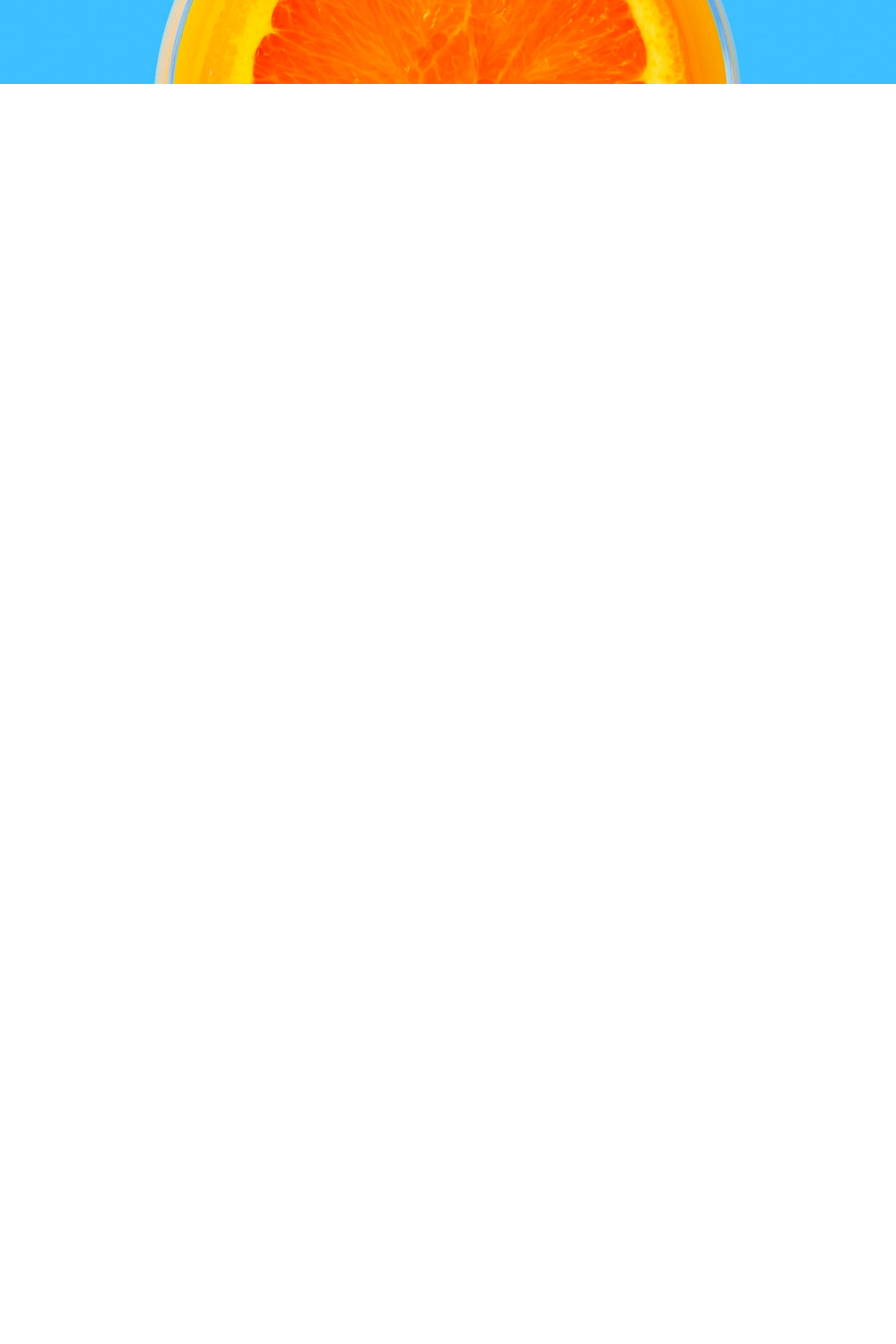
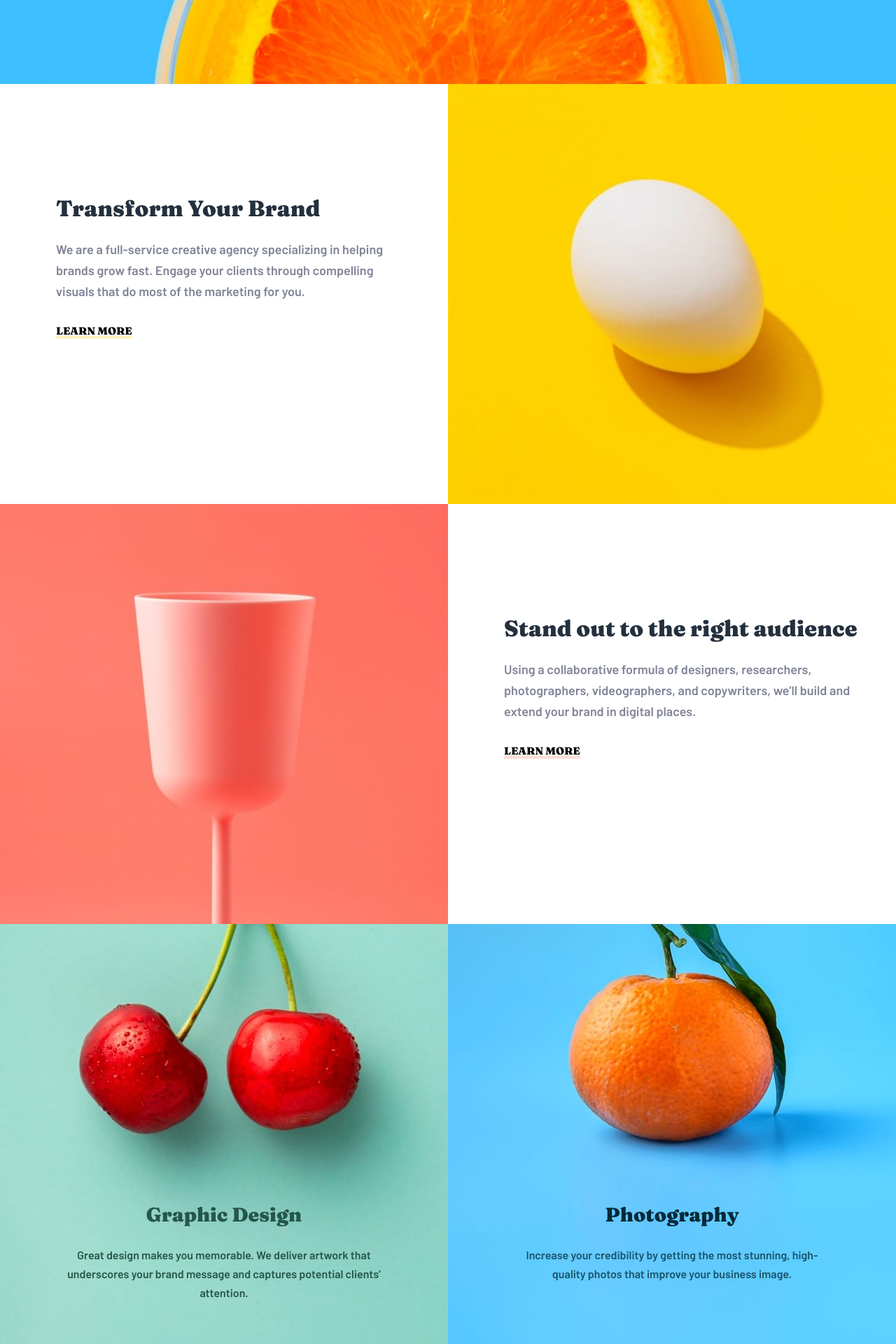
Before and after one commit to aryan2000sp/Sunnyside-Agency-Webpage, a React (Create React App) app: page / in a window 1280 px wide. Shown: the part 680-2600 px from the top of the page at 70% size. Before the commit the page ends 800 px from the top, so only its background shows below. Built offline with nearby package versions, Linux system fonts and the light colour scheme.

Commit message:
Added responsive main section to the page

```diff
--- a/src/App.js
+++ b/src/App.js
@@ -1,10 +1,12 @@
 import React from "react";
 import "./scss/main.scss";
 import Header from "./Header";
+import UpperMain from "./UpperMain";
 function App() {
   return (
     <>
       <Header />
+      <UpperMain />
     </>
   );
 }
--- /dev/null
+++ b/src/UpperMain.jsx
@@ -0,0 +1,68 @@
+import React from "react";
+
+const UpperMain = () => {
+  return (
+    <main className="main-section">
+      {/* This is the top article */}
+      <article className="item1 item flex flex-col">
+        <section className="col image-col1"></section>
+        <section className="col info-col1">
+          <div className="info-div1">
+            <h1>Transform Your Brand</h1>
+            <p>
+              We are a full-service creative agency specializing in helping
+              brands grow fast. Engage your clients through compelling visuals
+              that do most of the marketing for you.
+            </p>
+
+            <h2>LEARN MORE</h2>
+          </div>
+        </section>
+      </article>
+
+      {/* This is the second article of the page */}
+      <article className="item2 item flex flex-col">
+        <section className="col image-col2"></section>
+
+        <section className="col info-col2">
+          <div className="info-div2">
+            <h1>Stand out to the right audience</h1>
+
+            <p>
+              Using a collaborative formula of designers, researchers,
+              photographers, videographers, and copywriters, we’ll build and
+              extend your brand in digital places.
+            </p>
+
+            <h2>LEARN MORE</h2>
+          </div>
+        </section>
+      </article>
+
+      {/* This is third article with image on them */}
+      <article className="item3 item flex-col">
+        <section className="image-col3 info-col3">
+          <div className="info-div3">
+            <h1>Graphic Design</h1>
+            <p>
+              Great design makes you memorable. We deliver artwork that
+              underscores your brand message and captures potential clients’
+              attention.
+            </p>
+          </div>
+        </section>
+        <section className="image-col4 info-col4">
+          <div className="info-div4">
+            <h1>Photography</h1>
+            <p>
+              Increase your credibility by getting the most stunning,
+              high-quality photos that improve your business image.
+            </p>
+          </div>
+        </section>
+      </article>
+    </main>
+  );
+};
+
+export default UpperMain;
--- a/src/scss/_mixin.scss
+++ b/src/scss/_mixin.scss
@@ -1,16 +1,16 @@
 // Create a map for viewport breakpoints
-// 600px, 767px, 1440px
+// 600px, 840px, 1300px
 $breakpoints-up: (
   "medium": "37.5em",
-  "large": "47.9375em",
-  "x-large": "90em",
+  "large": "52.5em",
+  "x-large": "81.25em",
 );
 
-// 330px, 767px, 1439px
+// 330px, 840px, 1300px
 $breakpoints-down: (
   "small": "20.625em",
-  "medium": "47.9375em",
-  "large": "89.9375em",
+  "medium": "52.5em",
+  "large": "81.25em",
 );
 
 @mixin breakpoint-up($size) {
--- /dev/null
+++ b/src/scss/_upper_main.scss
@@ -0,0 +1,217 @@
+.main-section {
+  .image-col1 {
+    background-image: url(../images/mobile/image-transform.jpg);
+    background-position: center;
+    background-size: cover;
+    min-height: 312px;
+  }
+
+  .info-div1 {
+    text-align: center;
+    margin: 4rem 1.5rem;
+    > h1 {
+      font-family: "Fraunces", serif;
+      font-size: 32px;
+      font-weight: 900;
+      margin-bottom: 1.5rem;
+      color: hsla(211, 26%, 19%, 1);
+    }
+    > p {
+      font-size: 18px;
+      font-family: "Barlow", sans-serif;
+      color: $dark-grayish-blue;
+      line-height: 30px;
+      font-weight: 600;
+    }
+    > h2 {
+      font-family: "Fraunces", serif;
+      font-size: 15px;
+      font-weight: 900;
+      margin-top: 2rem;
+      text-decoration: underline rgba(250, 212, 0, 0.25) 4px;
+
+      &:hover {
+        text-decoration: underline rgba(250, 212, 0, 1) 4px;
+      }
+    }
+  }
+
+  .image-col2 {
+    @extend .image-col1;
+    background-image: url(../images/mobile/image-stand-out.jpg);
+  }
+
+  .info-div2 {
+    @extend .info-div1;
+    > h2 {
+      text-decoration: underline rgba(254, 119, 102, 0.25) 4px;
+      &:hover {
+        text-decoration: underline rgba(254, 119, 102, 1) 4px;
+      }
+    }
+  }
+
+  .image-col3 {
+    background-image: url(../images/mobile/image-graphic-design.jpg);
+    background-position: center;
+    background-size: cover;
+    min-height: 600px;
+  }
+
+  .info-div3 {
+    margin: 24.875rem 1.5rem 3.6875rem 1.5rem;
+    text-align: center;
+    > h1 {
+      font-family: "Fraunces", serif;
+      font-size: 28px;
+      color: $dark-desaturated-cyan;
+      margin-bottom: 1.6875rem;
+    }
+
+    > p {
+      font-family: "Barlow", sans-serif;
+      font-size: 16px;
+      line-height: 27px;
+      color: $dark-desaturated-cyan;
+    }
+  }
+
+  .image-col4 {
+    background-position: center;
+    background-size: cover;
+    background-image: url(../images/mobile/image-photography.jpg);
+    min-height: 600px;
+  }
+
+  .info-div4 {
+    @extend .info-div3;
+    > h1 {
+      color: hsla(197, 86%, 12%, 1);
+    }
+
+    > p {
+      color: hsla(198, 62%, 26%, 1);
+    }
+  }
+}
+
+// Media Queries for the Main section
+
+// View for 600px and above
+@include breakpoint-up(medium) {
+  .item1 {
+    display: flex;
+    flex-direction: row-reverse;
+    .info-col1 {
+      width: 50%;
+    }
+    .image-col1 {
+      width: 50%;
+    }
+  }
+
+  .item2 {
+    display: flex;
+    flex-direction: row;
+    .info-col2 {
+      width: 50%;
+    }
+    .image-col2 {
+      width: 50%;
+    }
+  }
+
+  .item3 {
+    .image-col3 {
+      background-image: url(../images/desktop/image-graphic-design.jpg);
+
+      .info-div3 {
+        margin-left: 5.9375rem;
+        margin-right: 5.9375rem;
+      }
+    }
+    .image-col4 {
+      background-image: url(../images/desktop/image-photography.jpg);
+
+      .info-div4 {
+        margin-left: 5.9375rem;
+        margin-right: 5.9375rem;
+      }
+    }
+  }
+}
+
+// For view port width greater than 840px
+@include breakpoint-up(large) {
+  .item1 {
+    .image-col1 {
+      min-height: 600px;
+      background-image: url(../images/desktop/image-transform.jpg);
+    }
+
+    .info-div1 {
+      text-align: left;
+      margin-top: 9.875rem;
+      margin-left: 5rem;
+      margin-right: 3.4375rem;
+    }
+  }
+
+  .item2 {
+    .image-col2 {
+      min-height: 600px;
+      background-image: url(../images/desktop/image-stand-out.jpg);
+    }
+
+    .info-div2 {
+      text-align: left;
+      margin-top: 9.875rem;
+      margin-left: 5rem;
+      margin-right: 3.4375rem;
+    }
+  }
+
+  .item3 {
+    display: flex;
+    flex-direction: row;
+    .image-col3 {
+      width: 50%;
+    }
+    .image-col4 {
+      width: 50%;
+    }
+  }
+}
+
+// For view port width greater than 1300px
+@include breakpoint-up(x-large) {
+  .item1 {
+    .info-div1 {
+      margin-right: 6.875rem;
+      margin-left: 10.3125rem;
+    }
+  }
+
+  .item2 {
+    .info-div2 {
+      margin-right: 6.875rem;
+      margin-left: 10.3125rem;
+    }
+  }
+
+  .item3 {
+    .image-div3 {
+      .info-div3 {
+        margin-left: 11.875rem;
+        margin-left: 11.875rem;
+      }
+    }
+
+    .image-col4 {
+      .info-div3 {
+        margin-left: 11.875rem;
+        margin-left: 11.875rem;
+      }
+    }
+  }
+}
--- a/src/scss/_variables.scss
+++ b/src/scss/_variables.scss
@@ -1,7 +1,7 @@
 // Colors
 $soft-red: hsl(7, 99%, 70%);
 $yellow: hsl(51, 100%, 49%);
-$dark-desaturated-cyan: hsl(167, 40%, 24%);
+$dark-desaturated-cyan: hsl(166, 40%, 24%);
 $dark-blue: hsl(198, 62%, 26%);
 $dark-moderate-cyan: hsl(168, 34%, 41%);
 $dark-desaturated-blue: hsl(212, 27%, 19%);
--- a/src/scss/main.scss
+++ b/src/scss/main.scss
@@ -2,3 +2,4 @@
 @import "_variables.scss";
 @import "_header.scss";
 @import "_mixin.scss";
+@import "_upper_main.scss";
```
